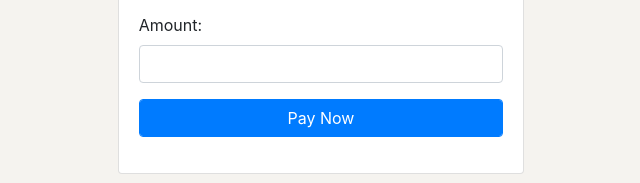
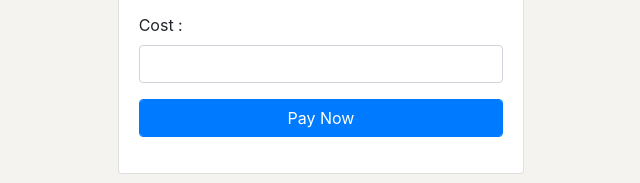
Before and after one commit to Purvi2483/paymentzomato, a website: page index.html in a window 1280 px wide. Shown: the part 338-521 px from the top of the page, 319-959 px from the left. Drawn offline with nearby package versions, Linux system fonts and the light colour scheme.

Commit message:
Update index.html

```diff
--- a/index.html
+++ b/index.html
@@ -25,8 +25,8 @@
                 <input class="form-control" type="text" name="phone" value="">
               </div>
                 <div class="form-group">
-                <label for="">Amount: </label>
-                <input class="form-control" type="text" name="amount" value="">
+                <label for="">Cost : </label>
+                <input class="form-control" type="text" name="cost" value="">
               </div>
               <div class="form-group">
                 <button class="btn form-control btn-primary">Pay Now</button>
```
